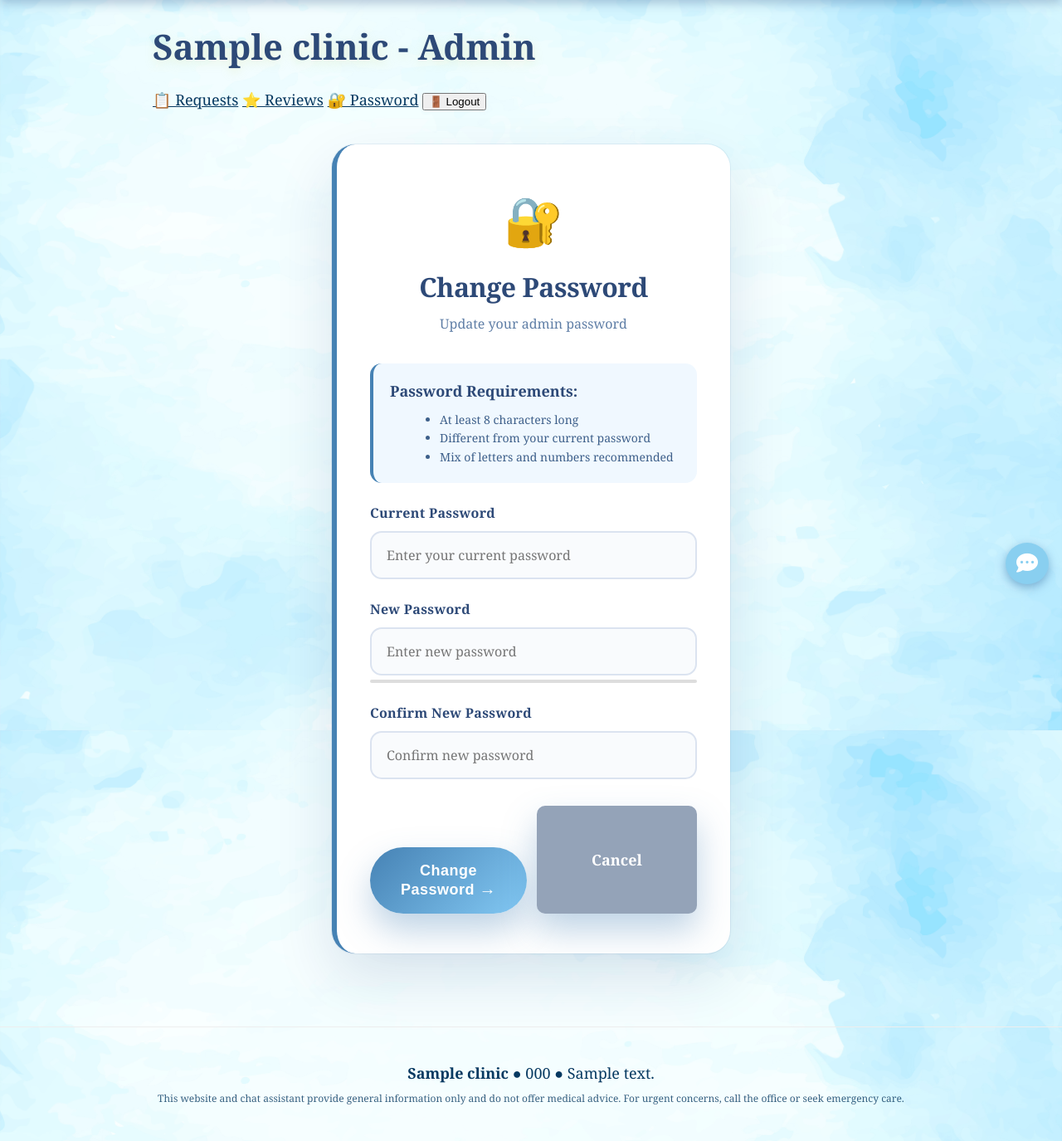
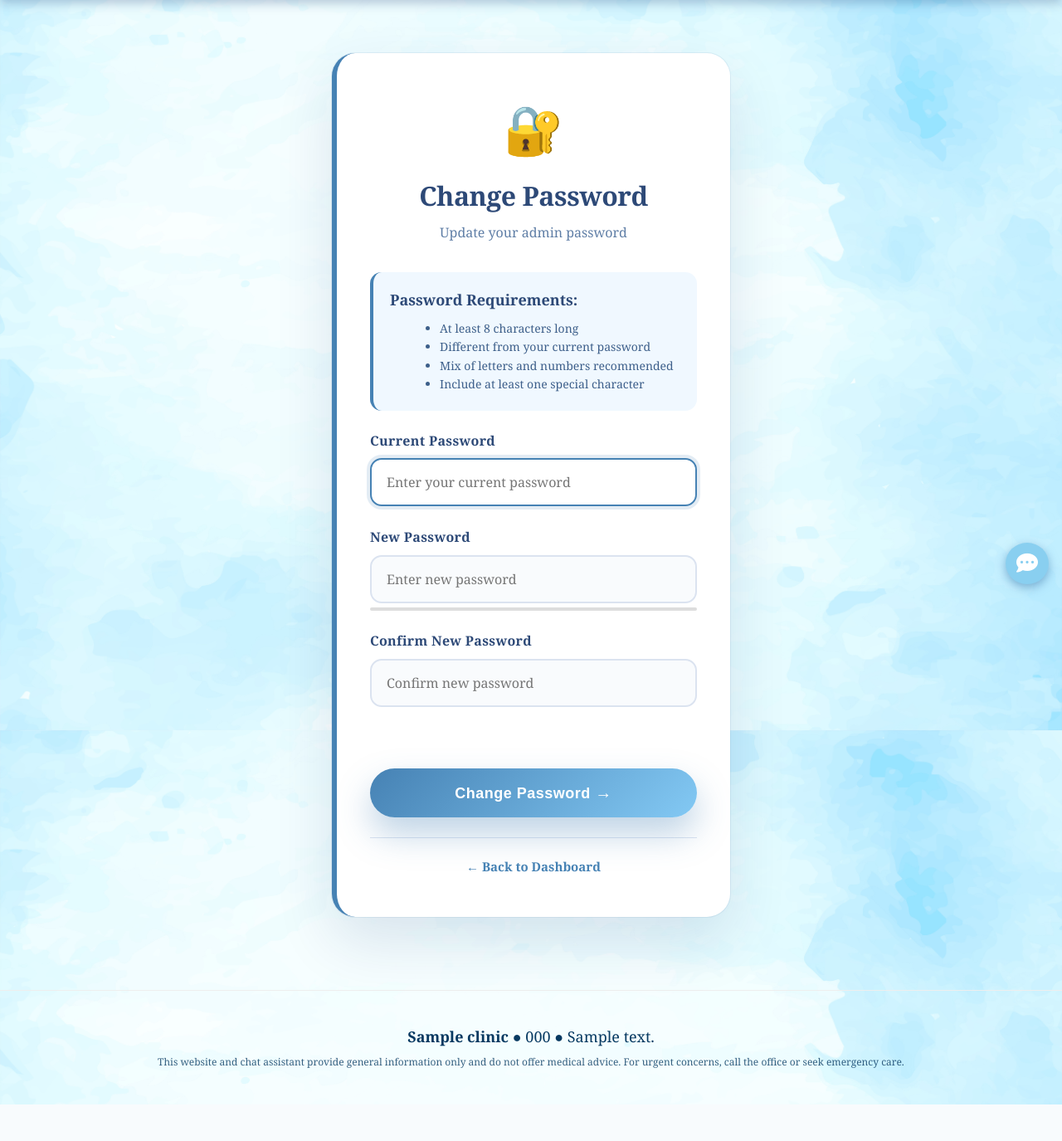
Before and after one commit to gemmatruong/dental_web, a Flask app: template templates/admin_change_password.html in a window 1280 px wide. Shown: the part 80-1455 px from the top of the page at 83% size. After the commit the page ends 1411 px from the top, so only its background shows below. Run offline with Flask 3, Linux system fonts and the light colour scheme; the template is opened without the code that fills it: most values are stand-ins (such as "Sample title", 1, 10 or a date in 2020); some libraries are stand-ins or nearby versions; some web fonts are replaced.

Commit message:
feat: add misc

```diff
--- a/clinic_info.json
+++ b/clinic_info.json
@@ -73,7 +73,7 @@
             "title": "DDS",
             "specialties": ["Implant Surgery", "Denture", "General Dentistry", "Braces"],
             "bio": "Dr. Kim has years of experience in implant surgery with the admirable number of weekly surgeries. He focuses on patient's satisfaction, comfort, and long-term dental health.",
-            "photo":"dr-kim.webp"
+            "photo":"dr-kim.jpg"
         },
         {
             "name": "Dr. Danny Do",
@@ -81,6 +81,13 @@
             "specialties": ["General Dentistry", "Implant Surgery"],
             "bio": "Dr. Do is dedicated to gentle dentistry and helps patients feel informed and confident in their care. His excellent, gentle, and patient root canal treatment procedure is favorable by many patients",
             "photo":"dr-do.jpg"
+        },
+        {
+            "name": "Liliana Truong",
+            "title": "DDS",
+            "specialties": ["General Dentistry", "Implant Surgery"],
+            "bio": "Dr. Truong is passionate about providing high-quality dental care with a gentle touch. She is committed to helping patients achieve optimal oral health and a beautiful smile.",
+            "photo":"dr-truong.jpg"
         }
     ]
 }
--- a/templates/admin_change_password.html
+++ b/templates/admin_change_password.html
@@ -1,23 +1,7 @@
 {% extends "base.html" %}
 {% block content %}
 
-
-<div class="admin-nav">
-    <div class="admin-nav-inner">
-        <h2>{{ clinic.office_name }} - Admin</h2>
-        <div class="admin-nav-links">
-            <a href="{{ url_for('admin_requests') }}">📋 Requests</a>
-            <a href="{{ url_for('admin_reviews_get') }}">⭐ Reviews</a>
-            <a href="{{ url_for('admin_change_password_get') }}" class="active">🔐 Password</a>
-            <form method="POST" action="{{ url_for('admin_logout') }}" style="display: inline; margin: 0;">
-                <input type="hidden" name="csrf_token" value="{{ csrf_token() }}">
-                <button type="submit">🚪 Logout</button>
-            </form>
-        </div>
-    </div>
-</div>
-
-<div class="admin-login-container" style="min-height: auto;">
+<div class="admin-login-container">
     <div class="admin-login-card">
         <div class="admin-header">
             <div class="admin-icon">🔐</div>
@@ -33,14 +17,19 @@
             <div class="success">
                 ✓ {{ message }}
             </div>
-        {% endif %}
-
+            <div style="text-align: center; margin-top: 24px;">
+                <a href="{{ url_for('admin_requests') }}" class="btn admin-btn" style="display: inline-block; text-decoration: none;">
+                    Back to Dashboard
+                </a>
+            </div>
+        {% else %}
             <div style="margin-bottom: 24px; padding: 20px; background: #f0f8ff; border-radius: 14px; border-left: 4px solid #4682B4;">
                 <strong style="color: #2d4977;">Password Requirements:</strong>
                 <ul style="margin: 10px 0 0 20px; color: #3d5f8a; line-height: 1.6; font-size: 14px;">
                     <li>At least 8 characters long</li>
                     <li>Different from your current password</li>
                     <li>Mix of letters and numbers recommended</li>
+                    <li>Include at least one special character</li>
                 </ul>
             </div>
 
@@ -52,6 +41,7 @@
                     <input type="password" id="current_password" name="current_password"
                            required
                            placeholder="Enter your current password"
+                           autofocus
                            autocomplete="current-password">
                 </label>
 
@@ -75,16 +65,18 @@
                            autocomplete="new-password">
                 </label>
 
-            <div style="display: flex; gap: 12px; margin-top: 8px;">
-                <button type="submit" class="btn admin-btn" style="flex: 1;">
+                <button type="submit" class="btn admin-btn">
                     <span>Change Password</span>
                     <span class="arrow">→</span>
                 </button>
-                <a href="{{ url_for('admin_requests') }}" class="btn" style="flex: 1; background: #94a3b8; text-decoration: none; text-align: center; display: flex; align-items: center; justify-content: center;">
-                    Cancel
+            </form>
+        {% endif %}
+
+        <div style="text-align: center; margin-top: 24px; padding-top: 20px; border-top: 1px solid #dbe3f0;">
+            <a href="{{ url_for('admin_requests') }}" style="color: #4682B4; text-decoration: none; font-weight: 600; font-size: 15px;">
+                ← Back to Dashboard
             </a>
         </div>
-        </form>
     </div>
 </div>
 
@@ -95,6 +87,7 @@
     const strengthBar = document.getElementById('strengthBar');
     const form = document.getElementById('changeForm');
 
+    if (passwordInput) {
         passwordInput.addEventListener('input', function() {
             const password = this.value;
             let strength = 0;
@@ -122,7 +115,9 @@
                 strengthText.style.color = '#5cb85c';
             }
         });
+    }
 
+    if (form) {
         form.addEventListener('submit', function(e) {
             if (passwordInput.value !== confirmInput.value) {
                 e.preventDefault();
@@ -130,6 +125,7 @@
                 confirmInput.focus();
             }
         });
+    }
 </script>
 
 {% endblock %}
--- a/templates/implants.html
+++ b/templates/implants.html
@@ -2,8 +2,10 @@
 {% block content %}
 
 <div class="implants-page">
-    <h1>Dental Implants</h1>
-    <p>{{ clinic.implant }}</p>
+    <div class="page-header">
+        <h1>Dental Implants</h1>
+        <p>{{ clinic.implant }}</p>
+    </div>
 
     <!-- CTA Button -->
     <div class="implant-cta">
--- a/templates/new_patients.html
+++ b/templates/new_patients.html
@@ -2,7 +2,7 @@
 {% block content %}
 
 <section class="np-form">
-  <header class="np-header">
+  <header class="page-header">
     <h1>New Patient Information</h1>
     <p>Please complete this form before your first visit.</p>
   </header>
--- a/templates/services.html
+++ b/templates/services.html
@@ -2,8 +2,9 @@
 {% block content %}
 
 <section class="services-section">
-    <header class="service-header">
+    <header class="page-header">
         <h1>Our Services</h1>
+        <p>Check out our comprehensive range of dental services below with real patient results.</p>
     </header>
 
 
```
Also changed, not shown: templates/contact.html (+6 -1 lines), clinic.db, static/uploads/dentists/Dr-kim.jpg (added), static/uploads/dentists/dr-do.jpg, static/uploads/dentists/dr-kim.webp (deleted), static/uploads/dentists/dr-truong.jpg (added). Lines whose indentation alone changed are shown as unchanged.
